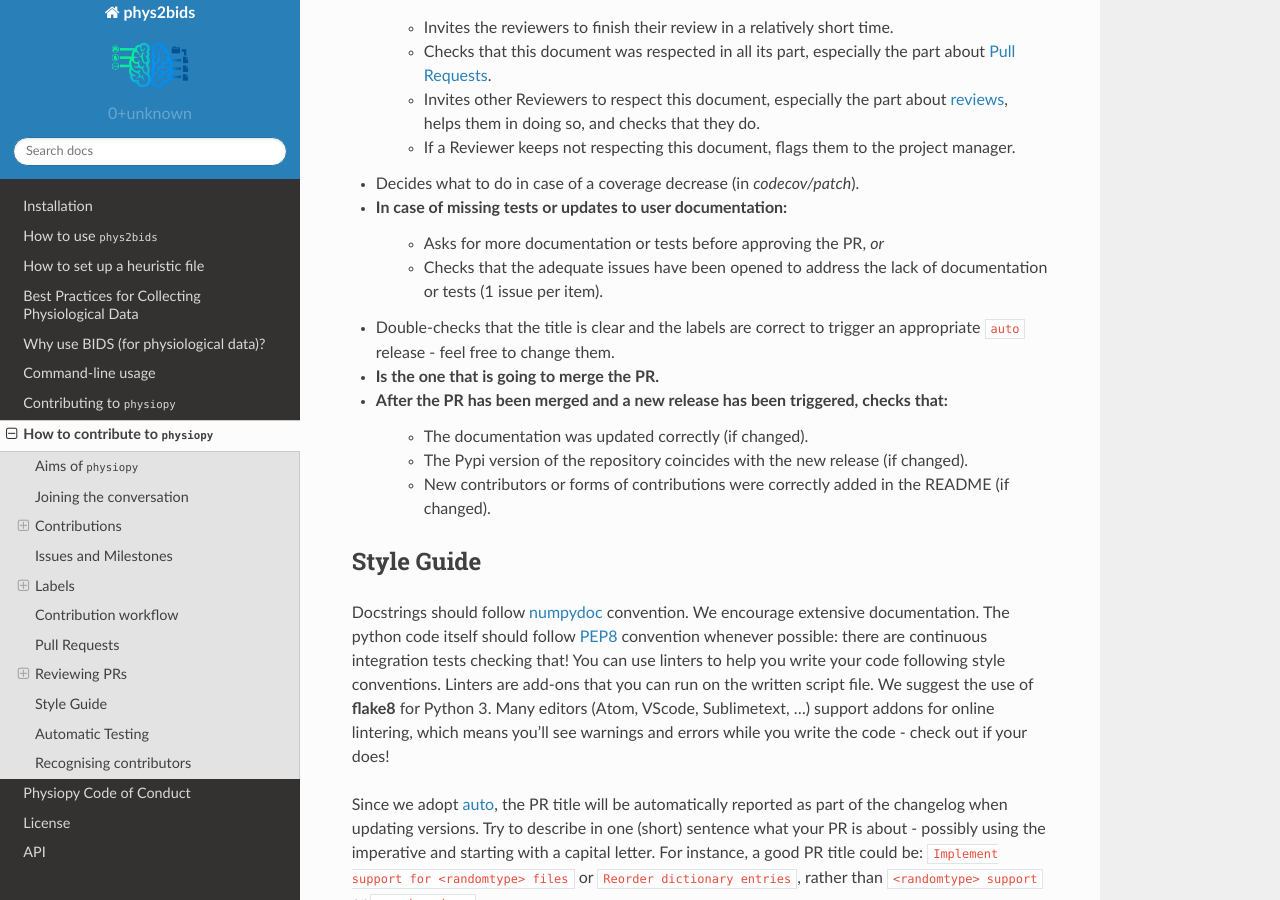
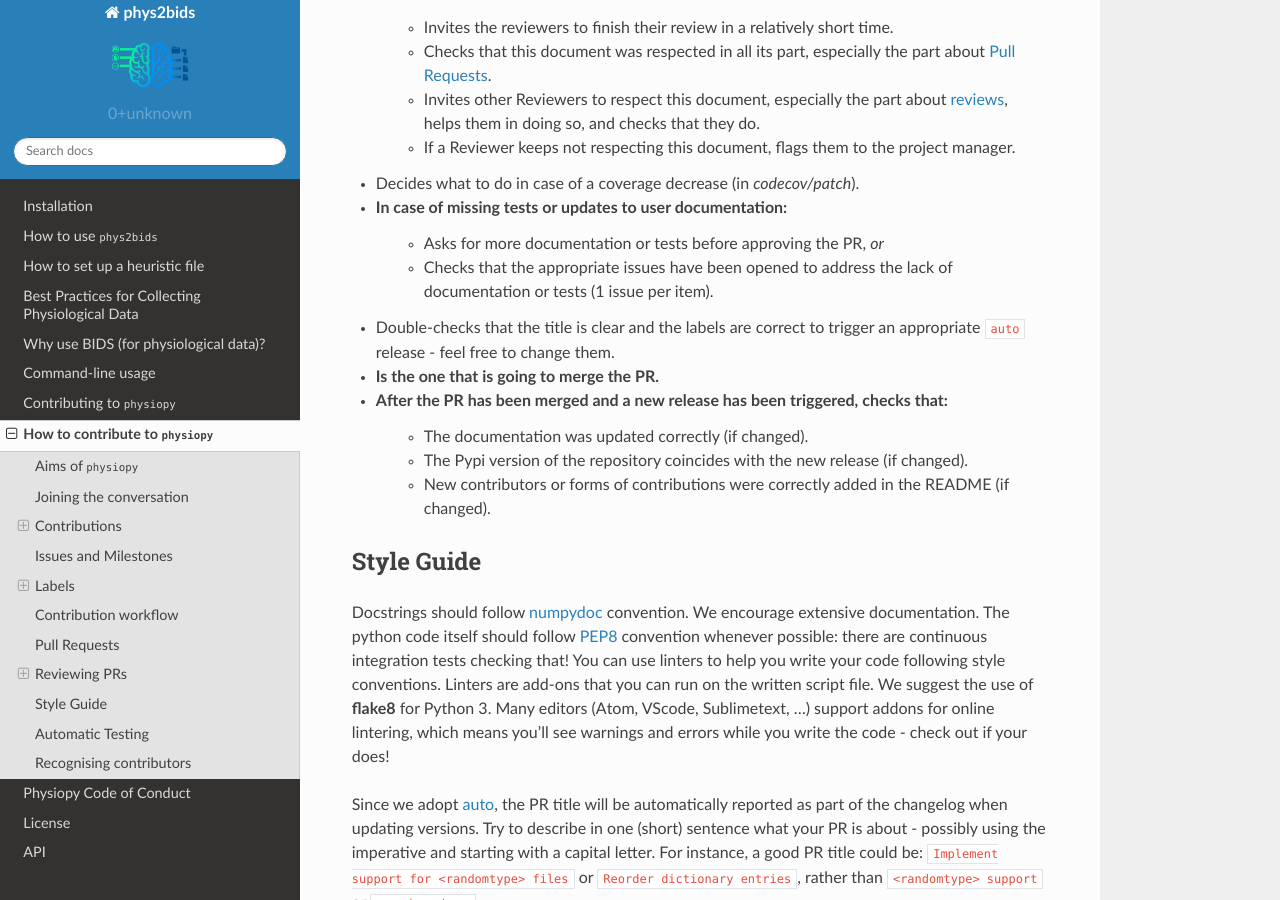
Before and after one commit to physiopy/phys2bids, a Sphinx documentation site: the page built from docs/contributorfile.rst, in a window 1280 px wide and 900 px high, scrolled down 8013 px. Built offline with Sphinx 7.4.7 and the Read the Docs theme 2.0.0, drawn with Linux system fonts in a browser that asks for light colours.

Commit message:
Update docs/contributorfile.rst
Co-authored-by: Taylor Salo <tsalo006@fiu.edu>

```diff
--- a/docs/contributorfile.rst
+++ b/docs/contributorfile.rst
@@ -268,7 +268,7 @@ The main reviewer:
 - Decides what to do in case of a coverage decrease (in *codecov/patch*).
 - In case of missing tests or updates to user documentation:
     - Asks for more documentation or tests before approving the PR, *or*
-    - Checks that the adequate issues have been opened to address the lack of documentation or tests (1 issue per item).
+    - Checks that the appropriate issues have been opened to address the lack of documentation or tests (1 issue per item).
 - Double-checks that the title is clear and the labels are correct to trigger an appropriate ``auto`` release - feel free to change them.
 - **Is the one that is going to merge the PR.**
 - After the PR has been merged and a new release has been triggered, checks that:
```
